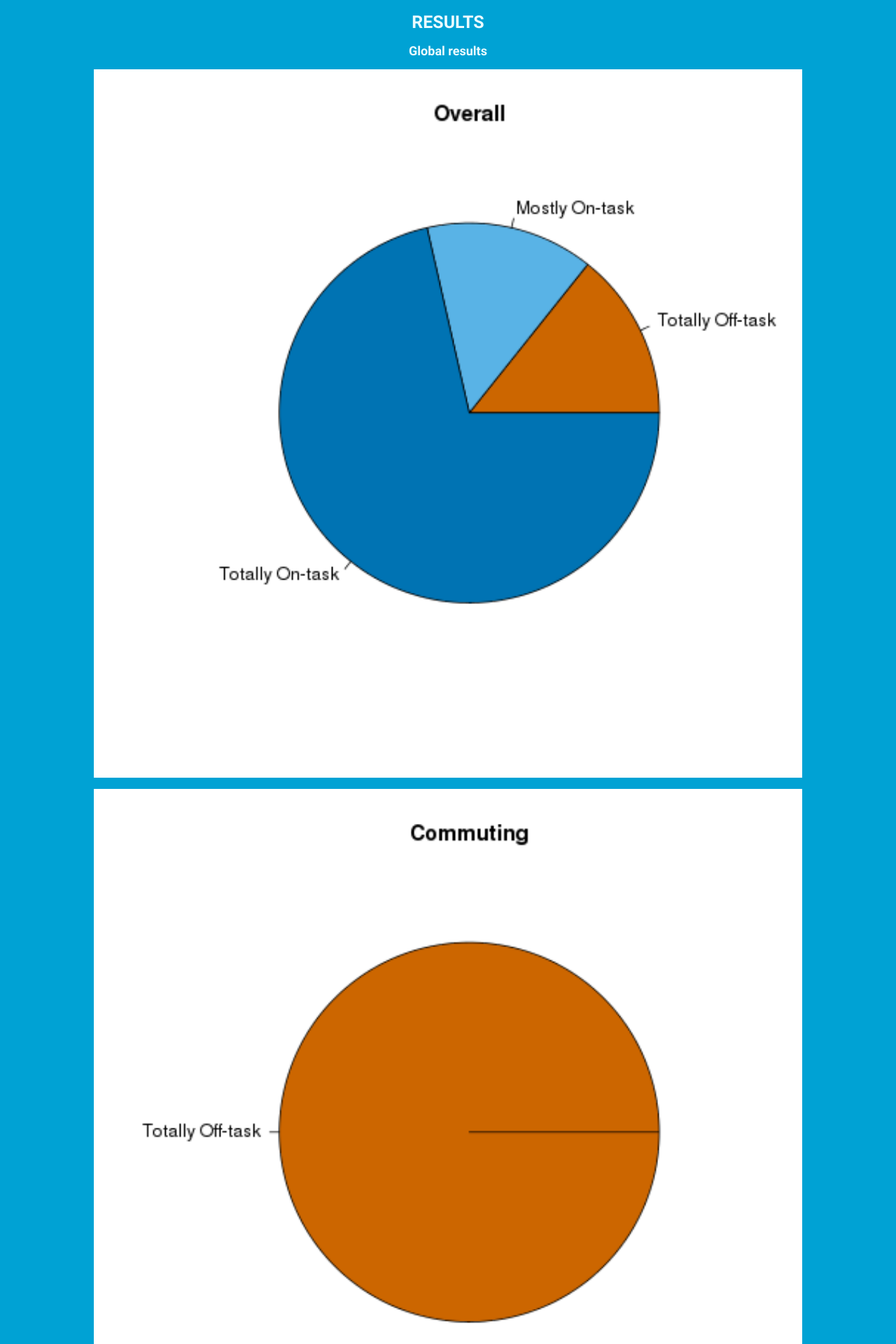
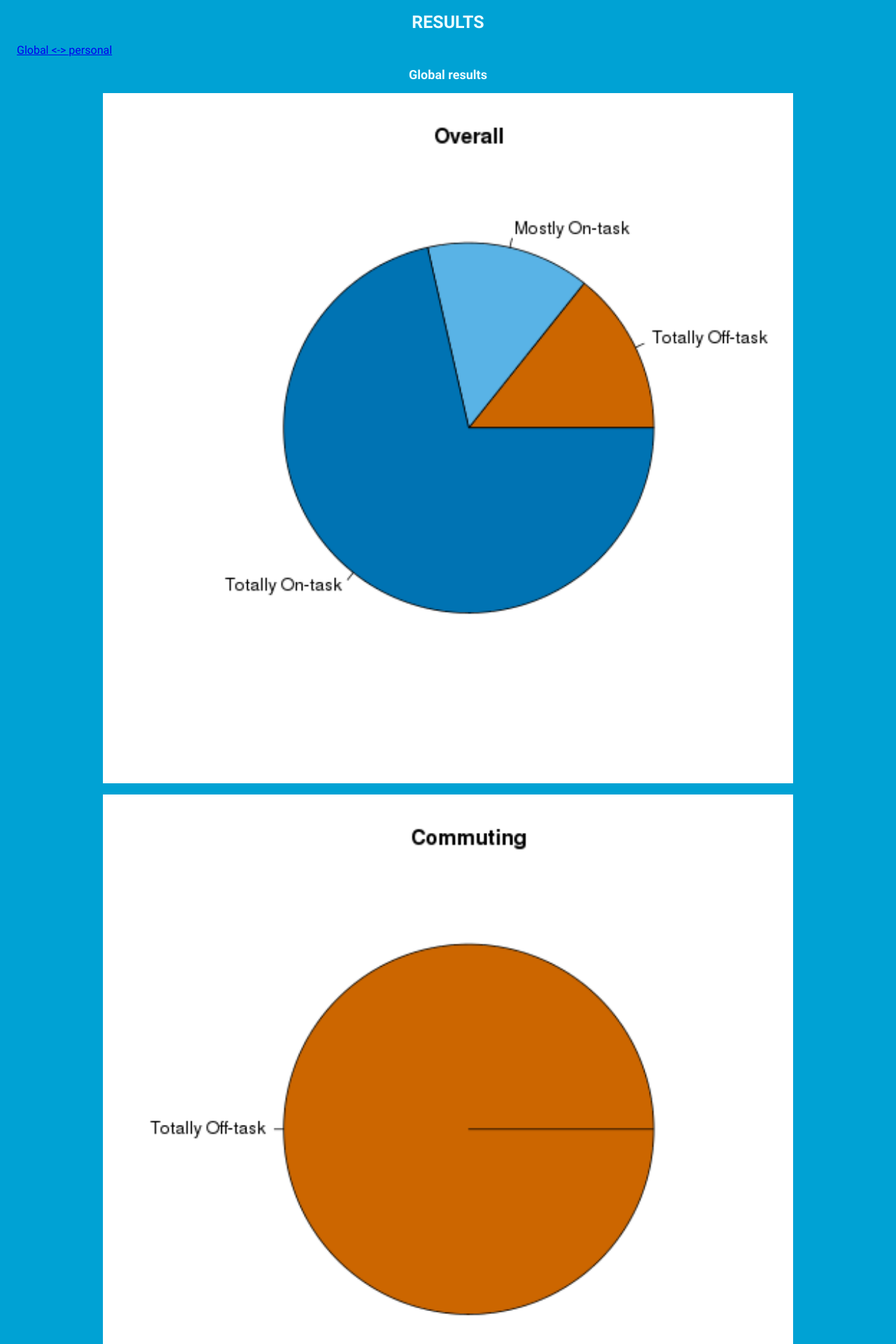
Before and after one commit to daydreaming-experiment/daydreaming-the-app.net, a Jekyll site: the page results/device/index.html, which Jekyll copies as it is, in a window 1280 px wide. Shown: the top 1920 px of the page at 70% size. Built offline with Jekyll 4.4.1, drawn with Linux system fonts in a browser that asks for light colours; Markdown is read by kramdown in place of the engine named in the settings.

Commit message:
Base for pane switching

```diff
--- a/results/device/index.html
+++ b/results/device/index.html
@@ -11,7 +11,9 @@
 
   <div id="main">
     <h1>Results</h1>
-    <!--<p>This is a test results page.</p>-->
+    <a id="switch" href="#">Global <-> personal</a>
+
+    <div class="selected" id="global">
       <div class="static-plot-container">
         <h2>Global results</h2>
         <img class="static-plot" alt="Test" src="/results/device/images/probe.thought.focus.focusedDoingOverall.png">
@@ -21,6 +23,11 @@
         <img class="static-plot" alt="Test" src="/results/device/images/probe.thought.focus.focusedDoingWork.png">
       </div>
     </div>
+    <div id="personal">
+        <h2>Personal results</h2>
+        <p>Your personal results are still being worked on! Come back around November 6 for these.</p>
+    </div>
+  </div>
 
   <script src="/static/js/jquery-2.1.1.min.js"></script>
   <script src="/static/js/d3.v3.min.js"></script>
--- a/results/device/index.js
+++ b/results/device/index.js
@@ -52,4 +52,11 @@
     //$("<p>Number of results: " + results.length + "</p>").insertAfter("div#main p:last-child");
   });
 
+  var global = $('#global'),
+      personal = $('#personal');
+  $('#switch').click(function() {
+    global.toggleClass('selected');
+    personal.toggleClass('selected');
+  });
+
 });
--- a/results/device/main.css
+++ b/results/device/main.css
@@ -9,14 +9,18 @@
 
 
 /*
- * UI white test: #EBFBFF
- * UI blue background: #00A2D4
+ * Mimick the app's UI
  */
 
 body {
   font-family: Roboto, sans-serif;
   background-color: #00A2D4;
   color: #EBFBFF;
+}
+
+#main {
+  padding-left: 1em;
+  padding-right: 1em;
 }
 
 h1 {
@@ -31,6 +35,11 @@
   font-weight: bold;
   font-size: 1.125em;
 }
+
+
+/*
+ * Plot flowing
+ */
 
 .static-plot-container {
   text-align: justify;
@@ -56,6 +65,19 @@
 
 
 /*
+ * Switch
+ */
+
+#global, #personal {
+  display: none;
+}
+
+#global.selected, #personal.selected {
+  display: block;
+}
+
+
+/*
  * Fonts
  */
 
```
Lines whose indentation alone changed are shown as unchanged.
